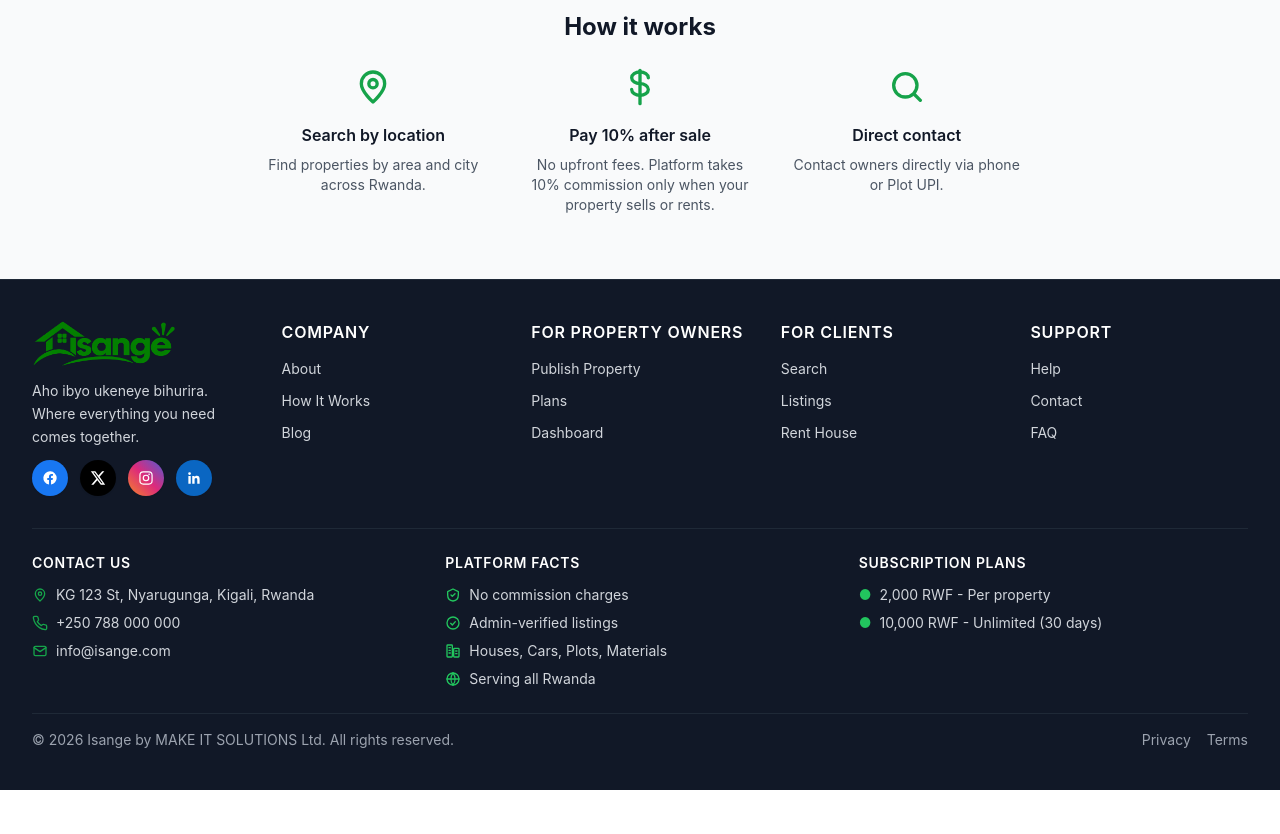
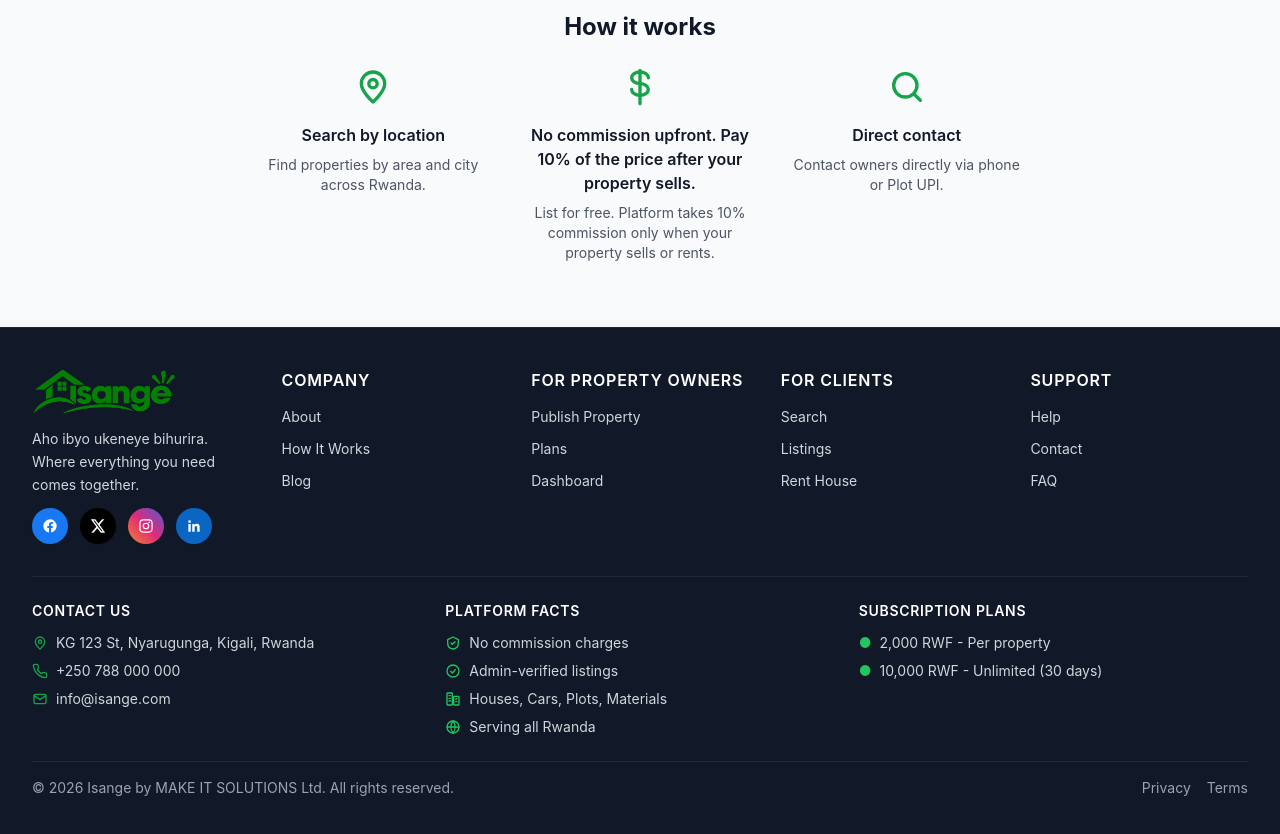
Before and after one commit to NtakirutimanaI/ndangira-frontend, a React (Vite) app: page / in a window 1280 px wide. Shown: the part 1160-1994 px from the top of the page. Before the commit the page ends 1950 px from the top, so only its background shows below. Built offline with nearby package versions, Linux system fonts and the light colour scheme; no server answers.

Commit message:
Fix: Update Kinyarwanda translation for 10% commission model per user request

```diff
--- a/src/i18n/translations.js
+++ b/src/i18n/translations.js
@@ -31,8 +31,8 @@ export const translations = {
     'home.howItWorks': 'How it works',
     'home.searchByLocation': 'Search by location',
     'home.searchByLocationDesc': 'Find properties by area and city across Rwanda.',
-    'home.pay10percent': 'Pay 10% after sale',
-    'home.pay10percentDesc': 'No upfront fees. Platform takes 10% commission only when your property sells or rents.',
+    'home.pay10percent': 'No commission upfront. Pay 10% of the price after your property sells.',
+    'home.pay10percentDesc': 'List for free. Platform takes 10% commission only when your property sells or rents.',
     'home.directContact': 'Direct contact',
     'home.directContactDesc': 'Contact owners directly via phone or Plot UPI.',
 
@@ -554,8 +554,8 @@ export const translations = {
     'home.howItWorks': 'Uko bikora',
     'home.searchByLocation': 'Shakisha aho biherereye',
     'home.searchByLocationDesc': 'Shaka imitungo ukurikije akarere n\'umujyi mu Rwanda hose.',
-    'home.pay10percent': 'Ishyura 10% nyuma yo kugurisha',
-    'home.pay10percentDesc': 'Nta makungu yambere. Isange ishita 10% gusa nyuma ko umutungo wawe waguritswe cyangwa wakodese.',
+    'home.pay10percent': 'Nta Commissioner Ukenewe',
+    'home.pay10percentDesc': 'Hishyurwa 10% yikiguzi nyuma yo kugurisha umutungo wawe.',
     'home.directContact': 'Vugana mu buryo butaziguye',
     'home.directContactDesc': 'Vugana na ba nyir\'imitungo kuri telefone cyangwa UPI y\'ikibanza.',
 
```
